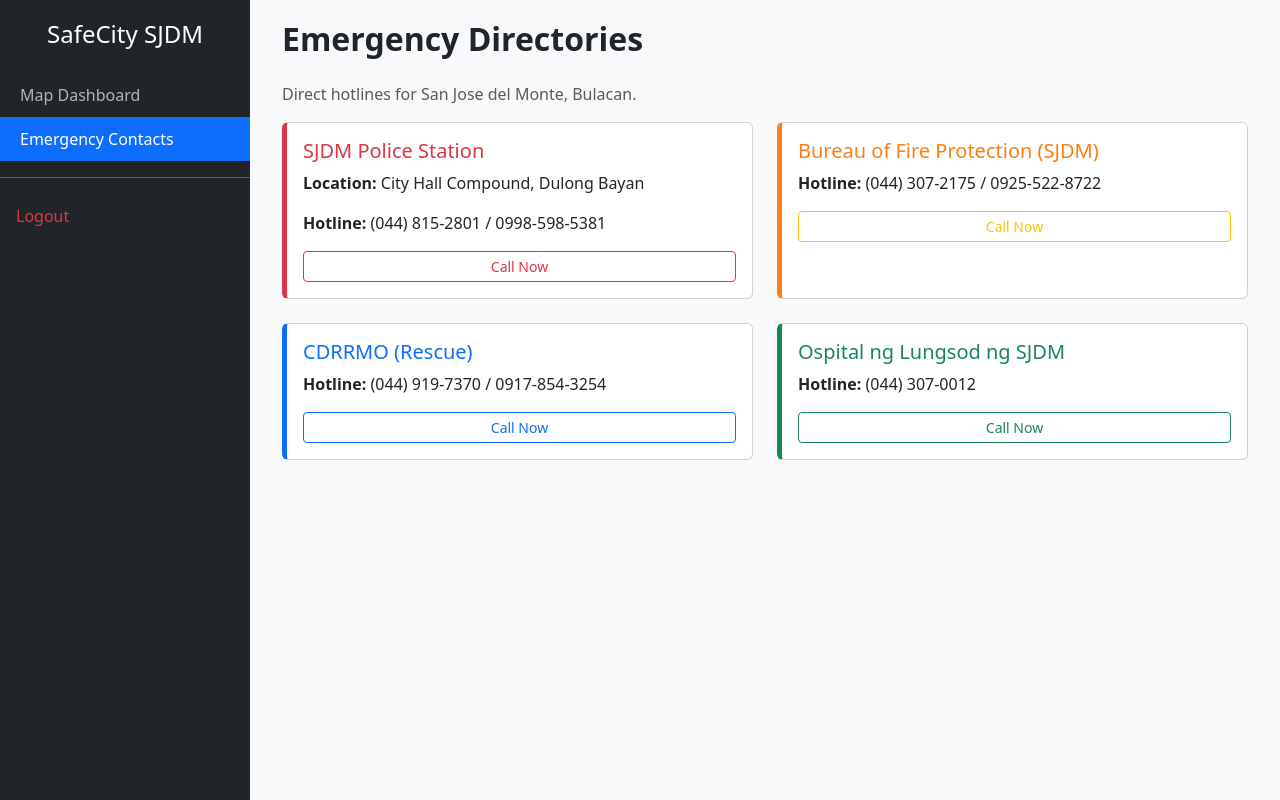
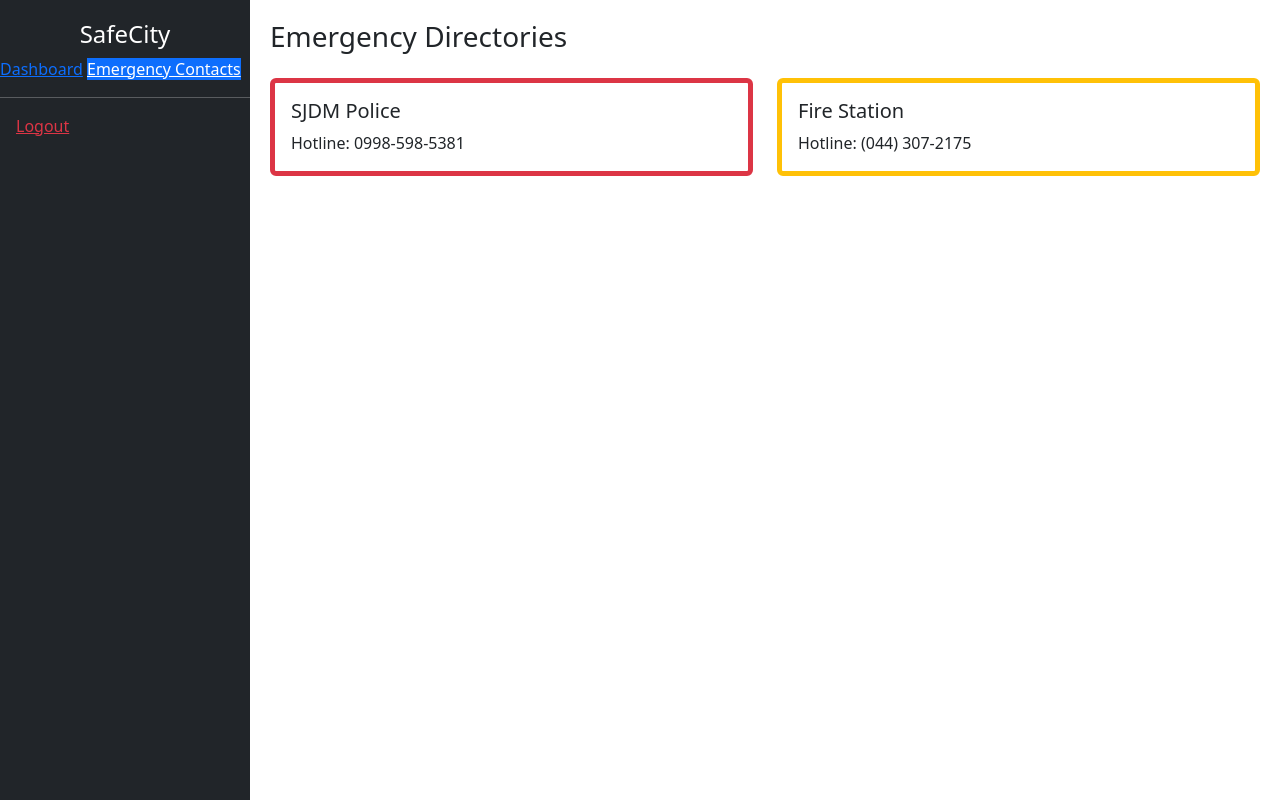
Before and after one commit to rframos/crime-reporting-system, a Flask app: page /contacts in a window 1280 px wide. Run offline with Flask 3, Linux system fonts and the light colour scheme; the visitor is signed in with stand-in values (Sample User, id 1).

Commit message:
Update contacts.html

```diff
--- a/templates/contacts.html
+++ b/templates/contacts.html
@@ -2,63 +2,30 @@
 <html lang="en">
 <head>
     <meta charset="UTF-8">
-    <title>SafeCity SJDM | Emergency Contacts</title>
+    <title>SafeCity | Contacts</title>
     <link href="https://cdn.jsdelivr.net/npm/bootstrap@5.3.0/dist/css/bootstrap.min.css" rel="stylesheet">
-    <style>
-        body { background-color: #f8f9fa; }
-        .sidebar { height: 100vh; background: #212529; color: white; padding-top: 20px; position: fixed; width: 250px; }
-        .sidebar a { color: #adb5bd; text-decoration: none; padding: 10px 20px; display: block; }
-        .main-content { margin-left: 250px; padding: 20px; }
-        .contact-card { border-left: 5px solid #dc3545; transition: transform 0.2s; }
-        .contact-card:hover { transform: scale(1.02); }
-    </style>
+    <style>.sidebar { height: 100vh; background: #212529; color: white; padding-top: 20px; position: fixed; width: 250px; } .main-content { margin-left: 250px; padding: 20px; }</style>
 </head>
 <body>
-
     <div class="sidebar">
-        <h4 class="text-center mb-4">SafeCity SJDM</h4>
-        <a href="/">Map Dashboard</a>
-        {% if current_user.role in ['Admin', 'Official', 'Police'] %}<a href="/reports">Incident Reports</a>{% endif %}
-        {% if current_user.role in ['Police', 'Admin'] %}<a href="/heatmap">Crime Heatmap</a>{% endif %}
+        <h4 class="text-center">SafeCity</h4>
+        <a href="/">Dashboard</a>
         <a href="/contacts" class="bg-primary text-white">Emergency Contacts</a>
-        {% if current_user.role == 'Admin' %}<a href="/cnn-admin">CNN Model Training</a>{% endif %}
         <hr><a href="/logout" class="text-danger px-3">Logout</a>
     </div>
-
     <div class="main-content">
-        <div class="container-fluid">
-            <h2 class="fw-bold mb-4">Emergency Directories</h2>
-            <p class="text-muted">Direct hotlines for San Jose del Monte, Bulacan.</p>
-
-            <div class="row g-4">
-                <div class="col-md-6">
-                    <div class="card contact-card p-3 h-100">
-                        <h5 class="text-danger">SJDM Police Station</h5>
-                        <p><b>Location:</b> City Hall Compound, Dulong Bayan</p>
-                        <p><b>Hotline:</b> (044) 815-2801 / 0998-598-5381</p>
-                        <a href="tel:09985985381" class="btn btn-outline-danger btn-sm w-100">Call Now</a>
-                    </div>
+        <h3>Emergency Directories</h3>
+        <div class="row mt-4">
+            <div class="col-md-6 mb-3">
+                <div class="card p-3 border-start border-danger border-5">
+                    <h5>SJDM Police</h5>
+                    <p class="mb-0">Hotline: 0998-598-5381</p>
                 </div>
-                <div class="col-md-6">
-                    <div class="card contact-card p-3 h-100" style="border-left-color: #fd7e14;">
-                        <h5 style="color: #fd7e14;">Bureau of Fire Protection (SJDM)</h5>
-                        <p><b>Hotline:</b> (044) 307-2175 / 0925-522-8722</p>
-                        <a href="tel:09255228722" class="btn btn-outline-warning btn-sm w-100">Call Now</a>
-                    </div>
-                </div>
-                <div class="col-md-6">
-                    <div class="card contact-card p-3 h-100" style="border-left-color: #0d6efd;">
-                        <h5 class="text-primary">CDRRMO (Rescue)</h5>
-                        <p><b>Hotline:</b> (044) 919-7370 / 0917-854-3254</p>
-                        <a href="tel:09178543254" class="btn btn-outline-primary btn-sm w-100">Call Now</a>
-                    </div>
-                </div>
-                <div class="col-md-6">
-                    <div class="card contact-card p-3 h-100" style="border-left-color: #198754;">
-                        <h5 class="text-success">Ospital ng Lungsod ng SJDM</h5>
-                        <p><b>Hotline:</b> (044) 307-0012</p>
-                        <a href="tel:0443070012" class="btn btn-outline-success btn-sm w-100">Call Now</a>
-                    </div>
+            </div>
+            <div class="col-md-6 mb-3">
+                <div class="card p-3 border-start border-warning border-5">
+                    <h5>Fire Station</h5>
+                    <p class="mb-0">Hotline: (044) 307-2175</p>
                 </div>
             </div>
         </div>
```
